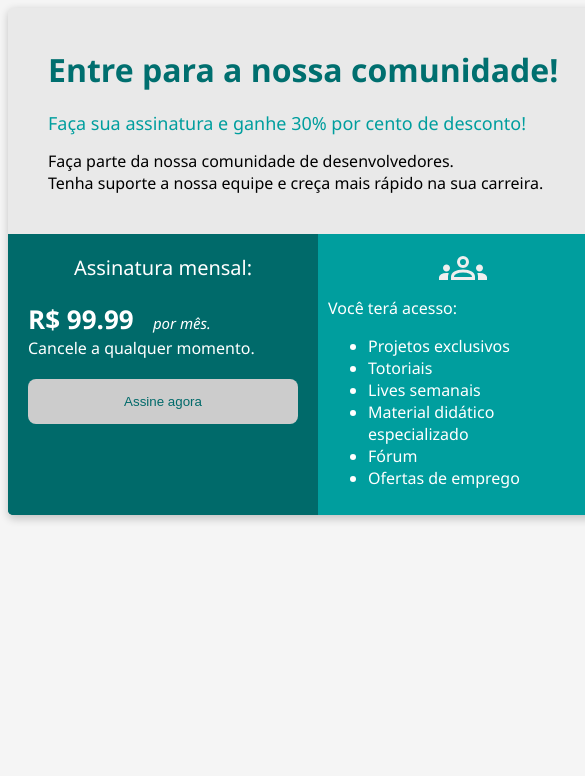
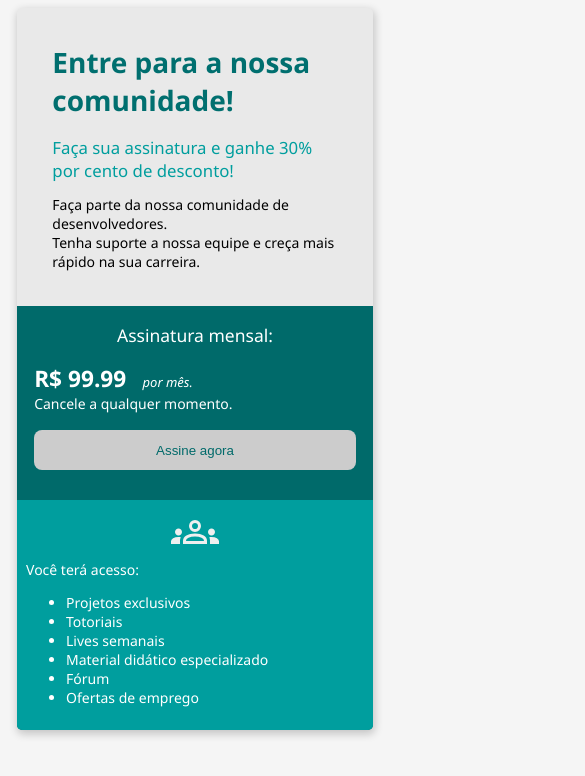
Before and after one commit to GabrielDev-Junior/bootcamp-java-devJunior, a plain HTML site: page SISTEMA_ASSINATURA_TAREFA/HTML/index.html in a window 390 px wide. Shown: the top 776 px of the page, 585 px wide, since content can reach past the window. Drawn offline with Linux system fonts and the light colour scheme.

Commit message:
closes #6 - App responsivo @media Screen

```diff
--- a/SISTEMA_ASSINATURA_TAREFA/CSS/style.css
+++ b/SISTEMA_ASSINATURA_TAREFA/CSS/style.css
@@ -11,7 +11,7 @@ body {
   overflow: hidden;
 }
 .header {
-  padding: 40px;
+  padding: 2.5rem;
 }
 .flex-container {
   display: flex;
@@ -21,51 +21,51 @@ body {
 }
 .header-title {
   color: #006f6f;
-  font-size: 32px;
+  font-size: 2rem;
   font-weight: 700;
-  margin-bottom: 20px;
+  margin-bottom: 1.2rem;
 }
 .header-subtitle {
   color: #009e9e;
-  font-size: 18px;
+  font-size: 1.2rem;
   font-weight: 500;
-  margin-bottom: 15px;
+  margin-bottom: 0.93rem;
 }
 .col-1 {
   background-color: #006a6a;
   width: 50%;
-  padding: 20px;
+  padding: 1.2rem;
   color: #fff;
 }
 .col-2 {
   background-color: #009e9e;
   width: 50%;
-  padding: 10px;
+  padding: 0.62rem;
   color: #fff;
 }
 .subscription-title {
-  font-size: 20px;
+  font-size: 1.25rem;
   text-align: center;
-  margin-bottom: 20px;
+  margin-bottom: 1.2rem;
 }
 .preco {
-  font-size: 26px;
+  font-size: 1.62rem;
   font-weight: 700;
 }
 .por_mes {
-  font-size: 15px;
+  font-size: 0.93rem;
   font-style: italic;
-  margin-left: 15px;
+  margin-left: 0.9rem;
 }
 .button-assine {
   background-color: #cccccc;
   width: 100%;
-  padding: 15px 32px;
-  margin-top: 20px;
+  padding: 0.9rem 2rem;
+  margin-top: 1.2rem;
   color: #006a6a;
   border-radius: 8px;
   border: none;
-  margin-bottom: 15px;
+  margin-bottom: 0.9rem;
   cursor: pointer;
 }
 .button-assine:hover {
@@ -74,3 +74,23 @@ body {
 .image-group {
   text-align: center;
 }
+@media screen and (max-width: 620px) {
+  /* Responsividade */
+  html {
+    font-size: 14px;
+  }
+  .flex-container {
+    /* mudando o para uma visao mobile */
+    flex-direction: column;
+  }
+  .col-1,
+  .col-2 {
+    width: 100%;
+    box-sizing: border-box;/* A largura do elemento incorpora a largura do padding e da borda fazendo com que os elementos acompanhe o loyaut.*/
+  }
+  .container {
+    width: 95%;
+  }
+  .button-assine {
+  }
+}
```
